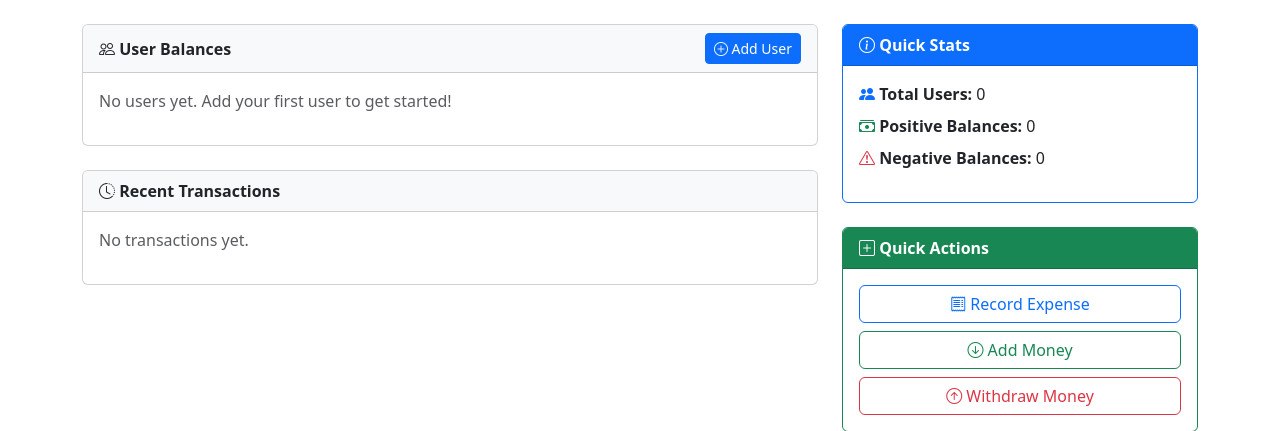
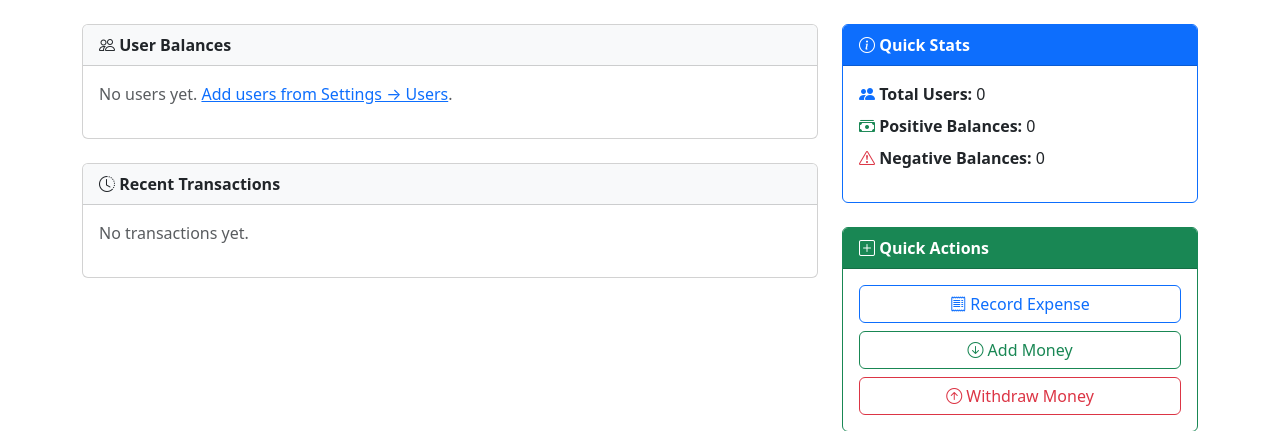
Before and after one commit to phoen-ix/bank-of-tina, a Flask app: page / in a window 1280 px wide. Shown: the part 56-487 px from the top of the page. Run offline with Flask 3, Linux system fonts and the light colour scheme.

Commit message:
Move user management to Settings → Users tab

```diff
--- a/app/app.py
+++ b/app/app.py
@@ -300,17 +300,17 @@ def add_user():
 
     if not name or not email:
         flash('Name and email are required!', 'error')
-        return redirect(url_for('index'))
+        return redirect(url_for('settings'))
 
     if User.query.filter_by(name=name).first():
         flash('User already exists!', 'error')
-        return redirect(url_for('index'))
+        return redirect(url_for('settings'))
 
     user = User(name=name, email=email)
     db.session.add(user)
     db.session.commit()
     flash(f'User {name} added successfully!', 'success')
-    return redirect(url_for('index'))
+    return redirect(url_for('settings'))
 
 @app.route('/user/<int:user_id>/edit', methods=['POST'])
 def edit_user(user_id):
@@ -353,7 +353,7 @@ def toggle_user_active(user_id):
     db.session.commit()
     status = 'activated' if user.is_active else 'deactivated'
     flash(f'User {user.name} has been {status}.', 'success')
-    return redirect(url_for('user_detail', user_id=user_id))
+    return redirect(request.referrer or url_for('settings'))
 
 
 @app.route('/transaction/add', methods=['GET', 'POST'])
@@ -629,8 +629,8 @@ def settings():
         'recent_transactions_count': get_setting('recent_transactions_count', '5'),
     }
     common_items = CommonItem.query.order_by(CommonItem.name).all()
-    inactive_users = User.query.filter_by(is_active=False).order_by(User.name).all()
-    return render_template('settings.html', cfg=cfg, common_items=common_items, inactive_users=inactive_users)
+    all_users = User.query.order_by(User.name).all()
+    return render_template('settings.html', cfg=cfg, common_items=common_items, all_users=all_users)
 
 @app.route('/settings/email', methods=['POST'])
 def settings_email():
--- a/app/templates/index.html
+++ b/app/templates/index.html
@@ -4,11 +4,8 @@
 <div class="row">
     <div class="col-md-8">
         <div class="card mb-4">
-            <div class="card-header d-flex justify-content-between align-items-center">
-                <span><i class="bi bi-people"></i> User Balances</span>
-                <button class="btn btn-sm btn-primary" data-bs-toggle="modal" data-bs-target="#addUserModal">
-                    <i class="bi bi-plus-circle"></i> Add User
-                </button>
+            <div class="card-header">
+                <i class="bi bi-people"></i> User Balances
             </div>
             <div class="card-body">
                 {% if users %}
@@ -47,7 +44,7 @@
                         </table>
                     </div>
                 {% else %}
-                    <p class="text-muted">No users yet. Add your first user to get started!</p>
+                    <p class="text-muted">No users yet. <a href="{{ url_for('settings') }}">Add users from Settings → Users</a>.</p>
                 {% endif %}
             </div>
         </div>
@@ -142,32 +139,4 @@
     </div>
 </div>
 
-<!-- Add User Modal -->
-<div class="modal fade" id="addUserModal" tabindex="-1">
-    <div class="modal-dialog">
-        <div class="modal-content">
-            <div class="modal-header">
-                <h5 class="modal-title">Add New User</h5>
-                <button type="button" class="btn-close" data-bs-dismiss="modal"></button>
-            </div>
-            <form method="POST" action="{{ url_for('add_user') }}">
-                <div class="modal-body">
-                    <div class="mb-3">
-                        <label for="name" class="form-label">Name</label>
-                        <input type="text" class="form-control" id="name" name="name" required>
-                    </div>
-                    <div class="mb-3">
-                        <label for="email" class="form-label">Email</label>
-                        <input type="email" class="form-control" id="email" name="email" required>
-                    </div>
-                </div>
-                <div class="modal-footer">
-                    <button type="button" class="btn btn-secondary" data-bs-dismiss="modal">Cancel</button>
-                    <button type="submit" class="btn btn-primary">Add User</button>
-                </div>
-            </form>
-        </div>
-    </div>
-</div>
-
 {% endblock %}
```
Also changed, not shown: app/templates/settings.html (+54 -12 lines), README.md.
